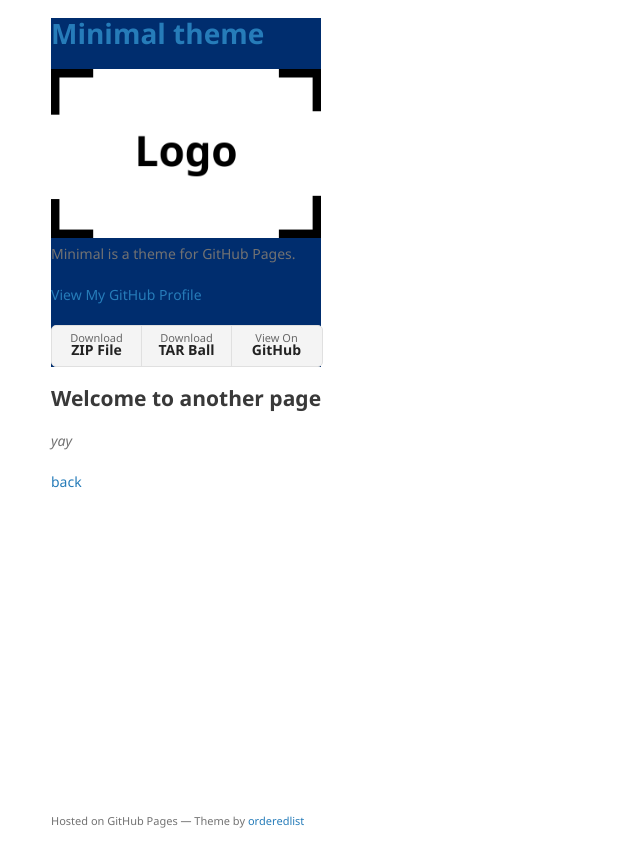
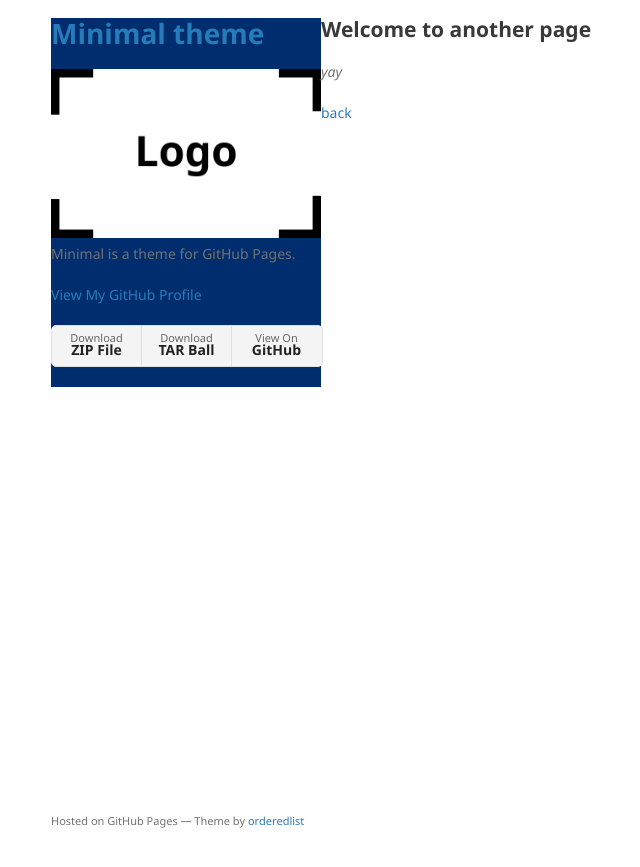
Before and after one commit to UHD-Data-Analytics/UHD-Data-Analytics.github.io, a Jekyll site: the page built from another-page.md, in a window 1280 px wide. Shown: the top 867 px of the page, without its empty margins (159-799 px from the left). Built offline with Jekyll 4.4.1, drawn with Linux system fonts in a browser that asks for light colours; our own code applies the rules of GitHub Pages for plain Markdown files.

Commit message:
Update jekyll-theme-minimal.scss

```diff
--- a/_sass/jekyll-theme-minimal.scss
+++ b/_sass/jekyll-theme-minimal.scss
@@ -7,7 +7,6 @@ body {
   font: 14px/1.5 "Noto Sans", "Helvetica Neue", Helvetica, Arial, sans-serif;
   color:#727272;
   font-weight:400;
-   display: flex;
 }
 
 h1, h2, h3, h4, h5, h6 {
@@ -107,6 +106,7 @@ img {
 
 header {
   width:270px;
+  float: left;
   -webkit-font-smoothing:subpixel-antialiased;
   background-color: #002D6E
 }
@@ -172,7 +172,8 @@ strong {
 }
 
 section {
-  flex: 1;
+  float: right;
+  width: calc(100% - 270px);
   padding-bottom:50px;
 }
 
```
